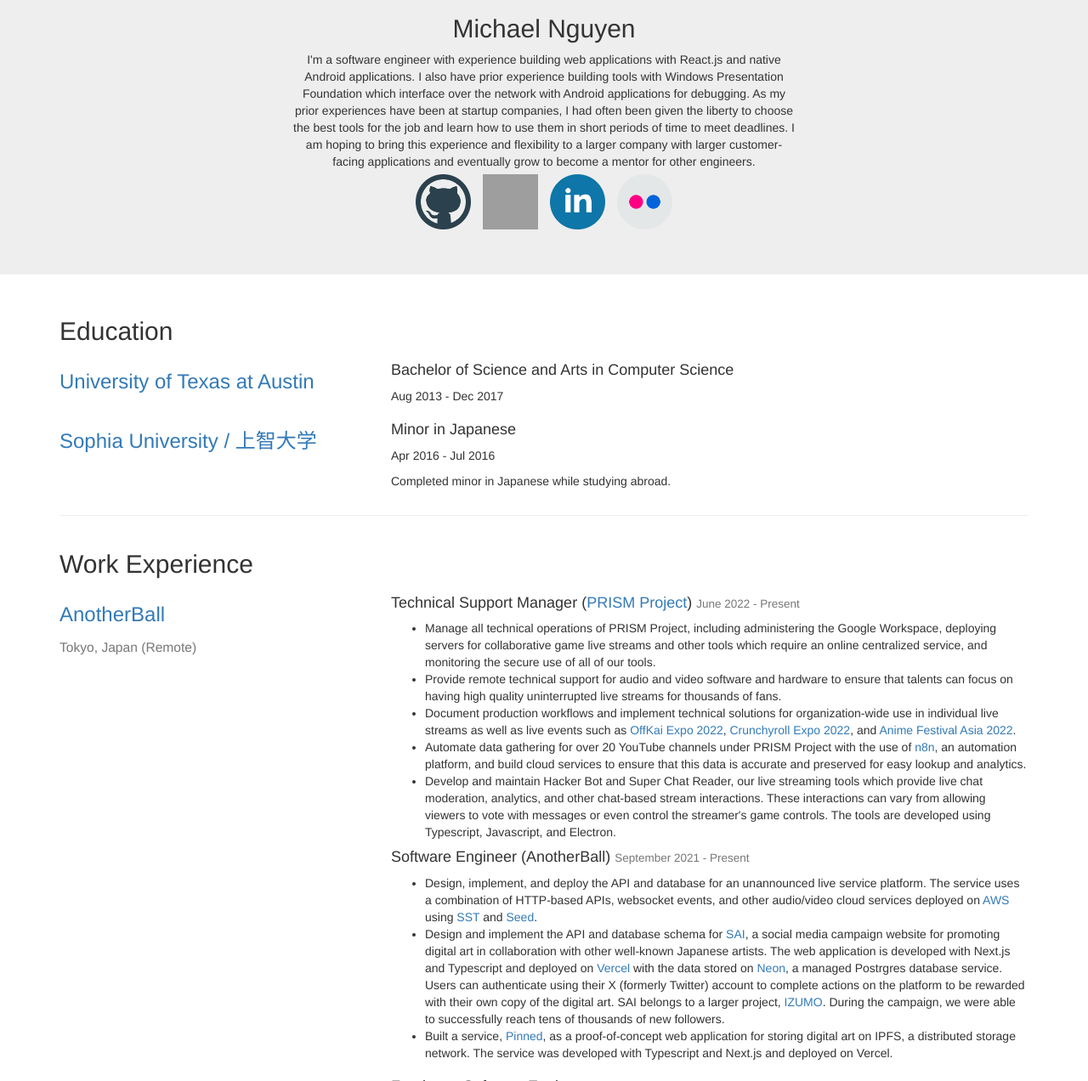
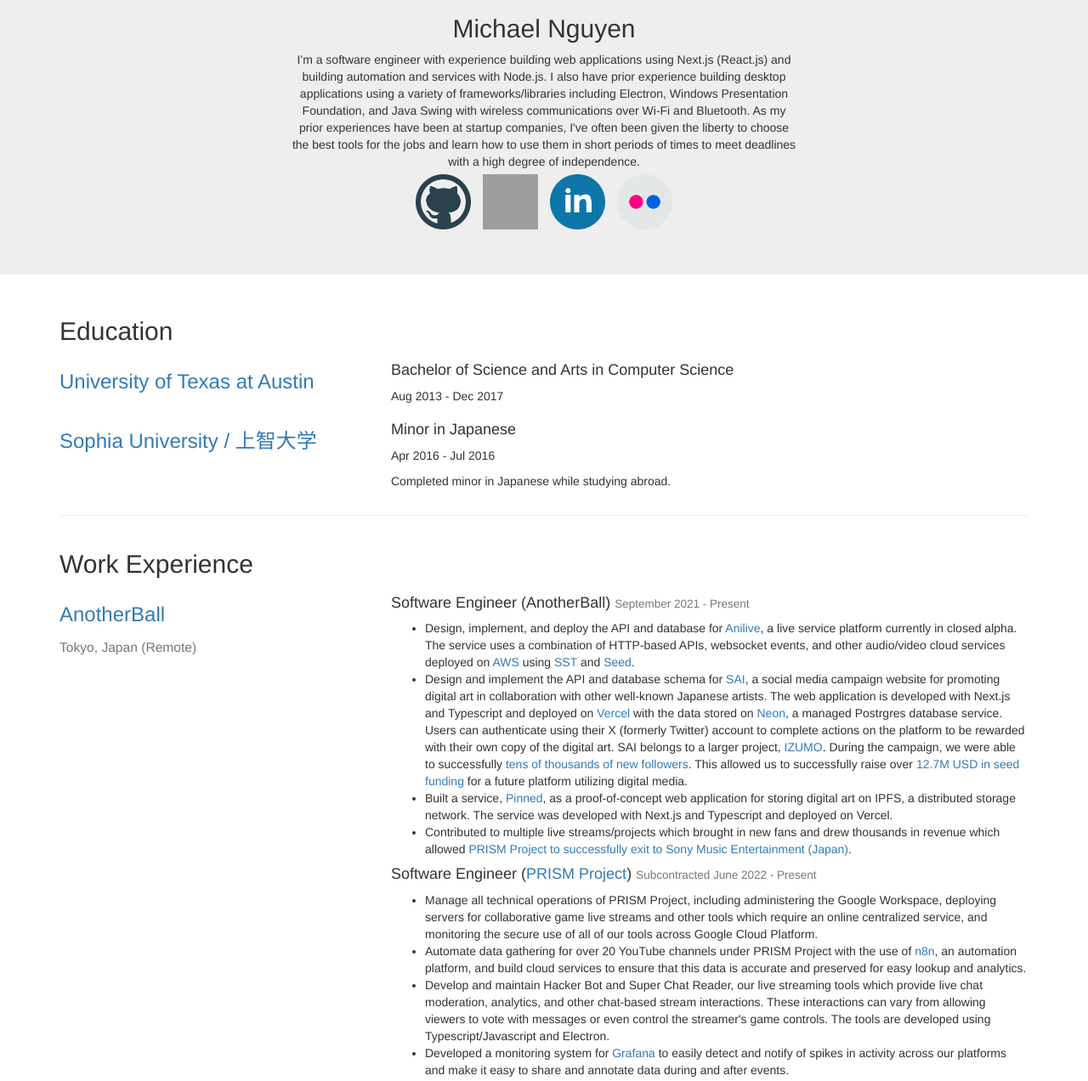
Before and after one commit to michaelnguyenm/Portfolio-Homepage, a plain HTML site: page index.html at #!/contact in a window 1280 px wide. Shown: the part 401-1673 px from the top of the page at 85% size. Drawn offline with nearby package versions, Linux system fonts and the light colour scheme; some packages are replaced by stand-ins of ours; grey boxes are pictures that could not be loaded.

Commit message:
#24 Update to current projects

```diff
--- a/home.html
+++ b/home.html
@@ -6,16 +6,15 @@
       <h2>Michael Nguyen</h2>
       <div class="col-md-3 col-sm-1"></div>
       <div class="col-md-6 col-sm-10">
-        I'm a software engineer with experience building web applications with
-        React.js and native Android applications. I also have prior experience
-        building tools with Windows Presentation Foundation which interface over
-        the network with Android applications for debugging. As my prior
-        experiences have been at startup companies, I had often been given the
-        liberty to choose the best tools for the job and learn how to use them
-        in short periods of time to meet deadlines. I am hoping to bring this
-        experience and flexibility to a larger company with larger
-        customer-facing applications and eventually grow to become a mentor for
-        other engineers.
+        I'm a software engineer with experience building web applications using
+        Next.js (React.js) and building automation and services with Node.js. I
+        also have prior experience building desktop applications using a variety
+        of frameworks/libraries including Electron, Windows Presentation
+        Foundation, and Java Swing with wireless communications over Wi-Fi and
+        Bluetooth. As my prior experiences have been at startup companies, I've
+        often been given the liberty to choose the best tools for the jobs and
+        learn how to use them in short periods of times to meet deadlines with a
+        high degree of independence.
       </div>
       <div class="col-md-3 col-sm-1"></div>
       <!-- Github, Linkedin, Wordpress, Flickr -->
@@ -25,8 +24,7 @@
           target="_blank"
           rel="noreferrer"
         >
-          <img class="img-social" src="img/github.png"
-        />
+          <img class="img-social" src="img/github.png" />
         </a>
         <a
           href="https://gitlab.com/michaelnguyen/"
@@ -43,16 +41,14 @@
           target="_blank"
           rel="noreferrer"
         >
-          <img class="img-social" src="img/linkedin.png"
-        />
+          <img class="img-social" src="img/linkedin.png" />
         </a>
         <a
           href="https://www.flickr.com/photos/40771660@N07/"
           target="_blank"
           rel="noreferrer"
         >
-          <img class="img-social" src="img/flickr.png"
-        />
+          <img class="img-social" src="img/flickr.png" />
         </a>
       </div>
     </div>
@@ -70,8 +66,7 @@
     <div class="col-sm-4 col-xs-12">
       <a href="https://www.utexas.edu/" target="_blank" rel="noreferrer">
         <h3>University of Texas at Austin</h3>
-      </a
-      >
+      </a>
     </div>
     <div class="col-sm-8 col-xs-12">
       <h4>Bachelor of Science and Arts in Computer Science</h4>
@@ -82,8 +77,7 @@
     <div class="col-sm-4 col-xs-12">
       <a href="https://www.sophia.ac.jp/eng/" target="_blank" rel="noreferrer">
         <h3>Sophia University / 上智大学</h3>
-      </a
-      >
+      </a>
     </div>
     <div class="col-sm-8 col-xs-12">
       <h4>Minor in Japanese</h4>
@@ -107,40 +101,118 @@
     </div>
     <div class="col-md-8 col-sm-12">
       <h4>
-        Technical Support Manager (<a href="https://www.prismproject.jp/" target="_blank" rel="noreferrer">PRISM Project</a>)
-        <small>June 2022 - Present</small>
-      </h4>
-      <ul>
-        <li>
-          Manage all technical operations of PRISM Project, including administering the Google Workspace, deploying servers for collaborative game live streams and other tools which require an online centralized service, and monitoring the secure use of all of our tools.
-        </li>
-        <li>
-          Provide remote technical support for audio and video software and hardware to ensure that talents can focus on having high quality uninterrupted live streams for thousands of fans.
-        </li>
-        <li>
-          Document production workflows and implement technical solutions for organization-wide use in individual live streams as well as live events such as <a href="https://www.offkaiexpo.com/" target="_blank" rel="noreferrer">OffKai Expo 2022</a>, <a href="https://www.crunchyroll.com/events/" target="_blank" rel="noreferrer">Crunchyroll Expo 2022</a>, and <a href="https://2022.animefestival.asia/" target="_blank" rel="noreferrer">Anime Festival Asia 2022</a>.
-        </li>
-        <li>
-          Automate data gathering for over 20 YouTube channels under PRISM Project with the use of <a href="https://n8n.io/" target="_blank" rel="noreferrer">n8n</a>, an automation platform, and build cloud services to ensure that this data is accurate and preserved for easy lookup and analytics.
-        </li>
-        <li>
-          Develop and maintain Hacker Bot and Super Chat Reader, our live streaming tools which provide live chat moderation, analytics, and other chat-based stream interactions. These interactions can vary from allowing viewers to vote with messages or even control the streamer's game controls. The tools are developed using Typescript, Javascript, and Electron.
-        </li>
-      </ul>
-      <h4>Software Engineer (AnotherBall)
+        Software Engineer (AnotherBall)
 
         <small>September 2021 - Present</small>
       </h4>
       <ul>
-        <li>Design, implement, and deploy the API and database for an unannounced live service platform. The service uses a combination of HTTP-based APIs, websocket events, and other audio/video cloud services deployed on <a href="https://aws.amazon.com/" target="_blank" rel="noreferrer">AWS</a> using <a href="https://sst.dev/" target="_blank" rel="noreferrer">SST</a> and <a href="https://seed.run/" target="_blank" rel="noreferrer">Seed</a>.</li>
+        <li>
+          Design, implement, and deploy the API and database for
+          <a href="https://anilive.app/" target="_blank" rel="noreferrer"
+            >Anilive</a
+          >, a live service platform currently in closed alpha. The service uses
+          a combination of HTTP-based APIs, websocket events, and other
+          audio/video cloud services deployed on
+          <a href="https://aws.amazon.com/" target="_blank" rel="noreferrer"
+            >AWS</a
+          >
+          using
+          <a href="https://sst.dev/" target="_blank" rel="noreferrer">SST</a>
+          and
+          <a href="https://seed.run/" target="_blank" rel="noreferrer">Seed</a>.
+        </li>
         <li>
           Design and implement the API and database schema for
-          <a href="https://sai.izumo.com/" target="_blank" rel="noreferrer">SAI</a>, a social media campaign website for promoting digital art in collaboration with other well-known Japanese artists. The web application is developed with Next.js and Typescript and deployed on <a href="https://vercel.com/" target="_blank" rel="noreferrer">Vercel</a> with the data stored on <a href="https://neon.tech/" target="_blank" rel="noreferrer">Neon</a>, a managed Postrgres database service. Users can authenticate using their X (formerly Twitter) account to complete actions on the platform to be rewarded with their own copy of the digital art. SAI belongs to a larger project,
-          <a href="https://izumo.com" target="_blank" rel="noreferrer">IZUMO</a>. During the campaign, we were able to successfully reach tens of thousands of new followers.
+          <a href="https://sai.izumo.com/" target="_blank" rel="noreferrer"
+            >SAI</a
+          >, a social media campaign website for promoting digital art in
+          collaboration with other well-known Japanese artists. The web
+          application is developed with Next.js and Typescript and deployed on
+          <a href="https://vercel.com/" target="_blank" rel="noreferrer"
+            >Vercel</a
+          >
+          with the data stored on
+          <a href="https://neon.tech/" target="_blank" rel="noreferrer">Neon</a
+          >, a managed Postrgres database service. Users can authenticate using
+          their X (formerly Twitter) account to complete actions on the platform
+          to be rewarded with their own copy of the digital art. SAI belongs to
+          a larger project,
+          <a href="https://izumo.com" target="_blank" rel="noreferrer">IZUMO</a
+          >. During the campaign, we were able to successfully
+          <a
+            href="https://twitter.com/IZUMOofficial"
+            target="_blank"
+            rel="noreferrer"
+            >tens of thousands of new followers</a
+          >. This allowed us to successfully raise over
+          <a
+            href="https://www.prnewswire.com/news-releases/anotherball-the-company-behind-izumo-secures-12-7m-in-seed-funding-surpassing-14-8m-in-total-funding-301997527.html"
+            target="_blank"
+            rel="noreferrer"
+            >12.7M USD in seed funding</a
+          >
+          for a future platform utilizing digital media.
         </li>
         <li>
           Built a service,
-          <a href="https://pinned.art/" target="_blank" rel="noreferrer">Pinned</a>, as a proof-of-concept web application for storing digital art on IPFS, a distributed storage network. The service was developed with Typescript and Next.js and deployed on Vercel.
+          <a href="https://pinned.art/" target="_blank" rel="noreferrer"
+            >Pinned</a
+          >, as a proof-of-concept web application for storing digital art on
+          IPFS, a distributed storage network. The service was developed with
+          Next.js and Typescript and deployed on Vercel.
+        </li>
+        <li>
+          Contributed to multiple live streams/projects which brought in new
+          fans and drew thousands in revenue which allowed
+          <a
+            href="https://www.animenewsnetwork.com/press-release/2022-05-01/vtuber-agency-prism-project-announces-partnership-with-sony-music-entertainment-inc/.185209"
+            target="_blank"
+            rel="noreferrer"
+          >
+            PRISM Project to successfully exit to Sony Music Entertainment
+            (Japan)</a
+          >.
+        </li>
+      </ul>
+      <h4>
+        Software Engineer (<a
+          href="https://www.prismproject.jp/"
+          target="_blank"
+          rel="noreferrer"
+          >PRISM Project</a
+        >)
+        <small>Subcontracted June 2022 - Present</small>
+      </h4>
+      <ul>
+        <li>
+          Manage all technical operations of PRISM Project, including
+          administering the Google Workspace, deploying servers for
+          collaborative game live streams and other tools which require an
+          online centralized service, and monitoring the secure use of all of
+          our tools across Google Cloud Platform.
+        </li>
+        <li>
+          Automate data gathering for over 20 YouTube channels under PRISM
+          Project with the use of
+          <a href="https://n8n.io/" target="_blank" rel="noreferrer">n8n</a>, an
+          automation platform, and build cloud services to ensure that this data
+          is accurate and preserved for easy lookup and analytics.
+        </li>
+        <li>
+          Develop and maintain Hacker Bot and Super Chat Reader, our live
+          streaming tools which provide live chat moderation, analytics, and
+          other chat-based stream interactions. These interactions can vary from
+          allowing viewers to vote with messages or even control the streamer's
+          game controls. The tools are developed using Typescript/Javascript and
+          Electron.
+        </li>
+        <li>
+          Developed a monitoring system for
+          <a href="https://grafana.com/" target="_blank" rel="noreferrer"
+            >Grafana</a
+          >
+          to easily detect and notify of spikes in activity across our platforms
+          and make it easy to share and annotate data during and after events.
         </li>
       </ul>
     </div>
@@ -162,11 +234,11 @@
           content, merchandising, and building communities.
         </li>
         <li>
-          Built a progressive web application with React.js and Typescript which delivers scheduling information
-          from Twitter, live streams that are in progress on Twitch and YouTube,
-          and indexes old videos for easy lookup for the fans. The web
-          application leverages server-side rendering with Next.js for fast
-          loading times and is deployed using Docker.
+          Built a progressive web application with React.js and Typescript which
+          delivers scheduling information from Twitter, live streams that are in
+          progress on Twitch and YouTube, and indexes old videos for easy lookup
+          for the fans. The web application leverages server-side rendering with
+          Next.js for fast loading times and is deployed using Docker.
         </li>
         <li>
           Designed a landing page which features the talents under the agency.
@@ -197,9 +269,9 @@
           moderation.
         </li>
         <li>
-          Designed a simple database schema for relating talent information, their social
-          media, and video content which can be accessed through an API that is
-          used by the PWA, website, and chatbots.
+          Designed a simple database schema for relating talent information,
+          their social media, and video content which can be accessed through an
+          API that is used by the PWA, website, and chatbots.
         </li>
       </ul>
     </div>
@@ -210,15 +282,15 @@
         rel="noreferrer"
       >
         <h3>Humming Heads</h3>
-      </a
-      >
+      </a>
       <h3 style="margin-top: 0">
         <small>Tokyo, Japan</small>
       </h3>
     </div>
     <div class="col-md-8 col-sm-12">
-      <h4>Software Engineer
-        <small>Feb 2020 - Jul 2020</small>
+      <h4>
+        Software Engineer
+        <small>February 2020 - July 2020</small>
       </h4>
       <ul>
         <li>
@@ -240,8 +312,9 @@
       </h3>
     </div>
     <div class="col-md-8 col-sm-12">
-      <h4>Software Engineer
-        <small>Aug 2017 - May 2019</small>
+      <h4>
+        Software Engineer
+        <small>August 2017 - May 2019</small>
       </h4>
       <ul>
         <li>
@@ -316,6 +389,8 @@
       <h3>Tools</h3>
       <ul>
         <li>Git</li>
+        <li>GitHub and GitHub Actions</li>
+        <li>Turborepo</li>
         <li>Docker</li>
         <li>Travis-CI</li>
         <li>Android Studio</li>
```
Also changed, not shown: contact.html (+18 -8 lines), css/index.css (+5 -5 lines). Lines whose indentation alone changed are shown as unchanged.
